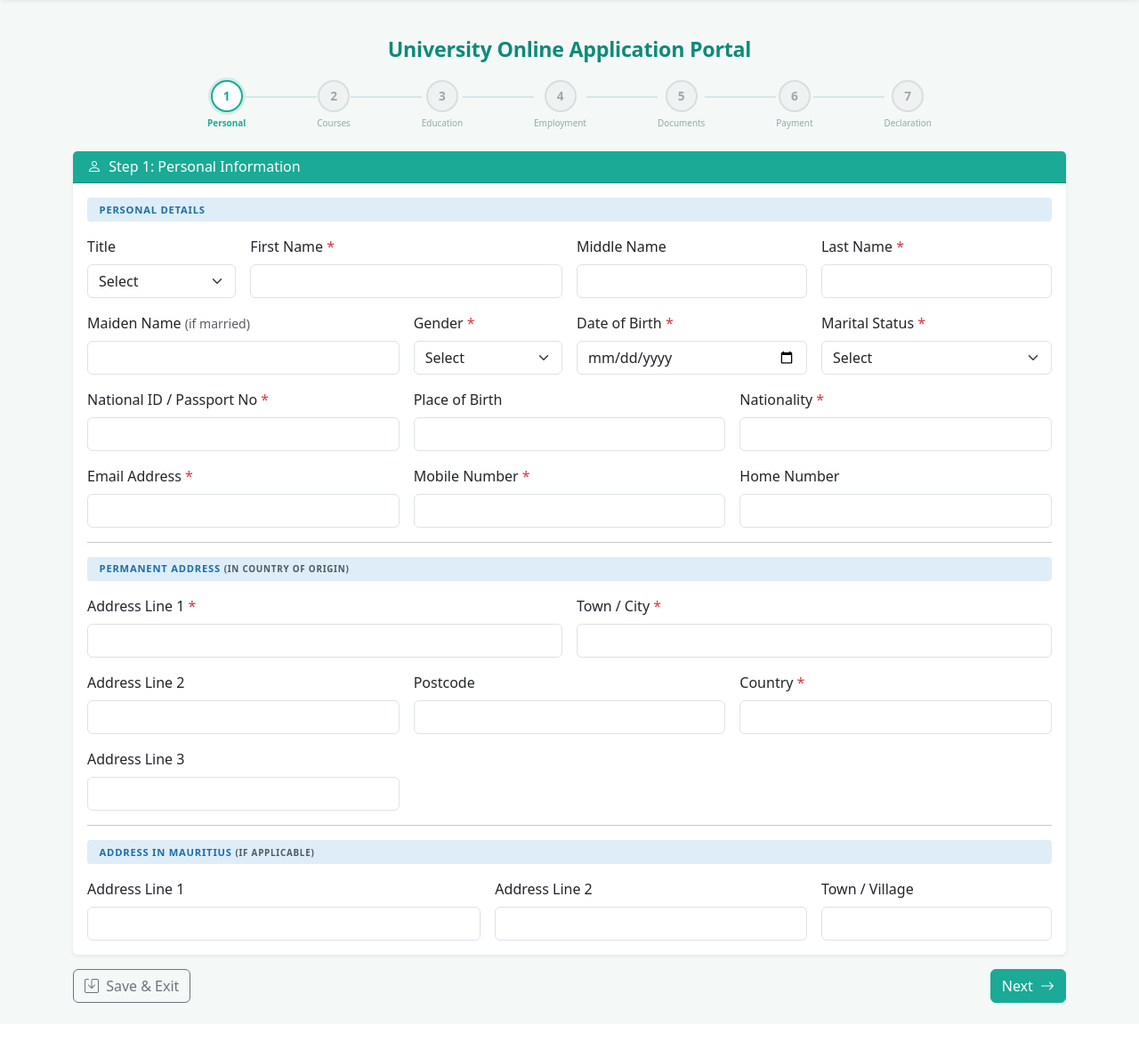
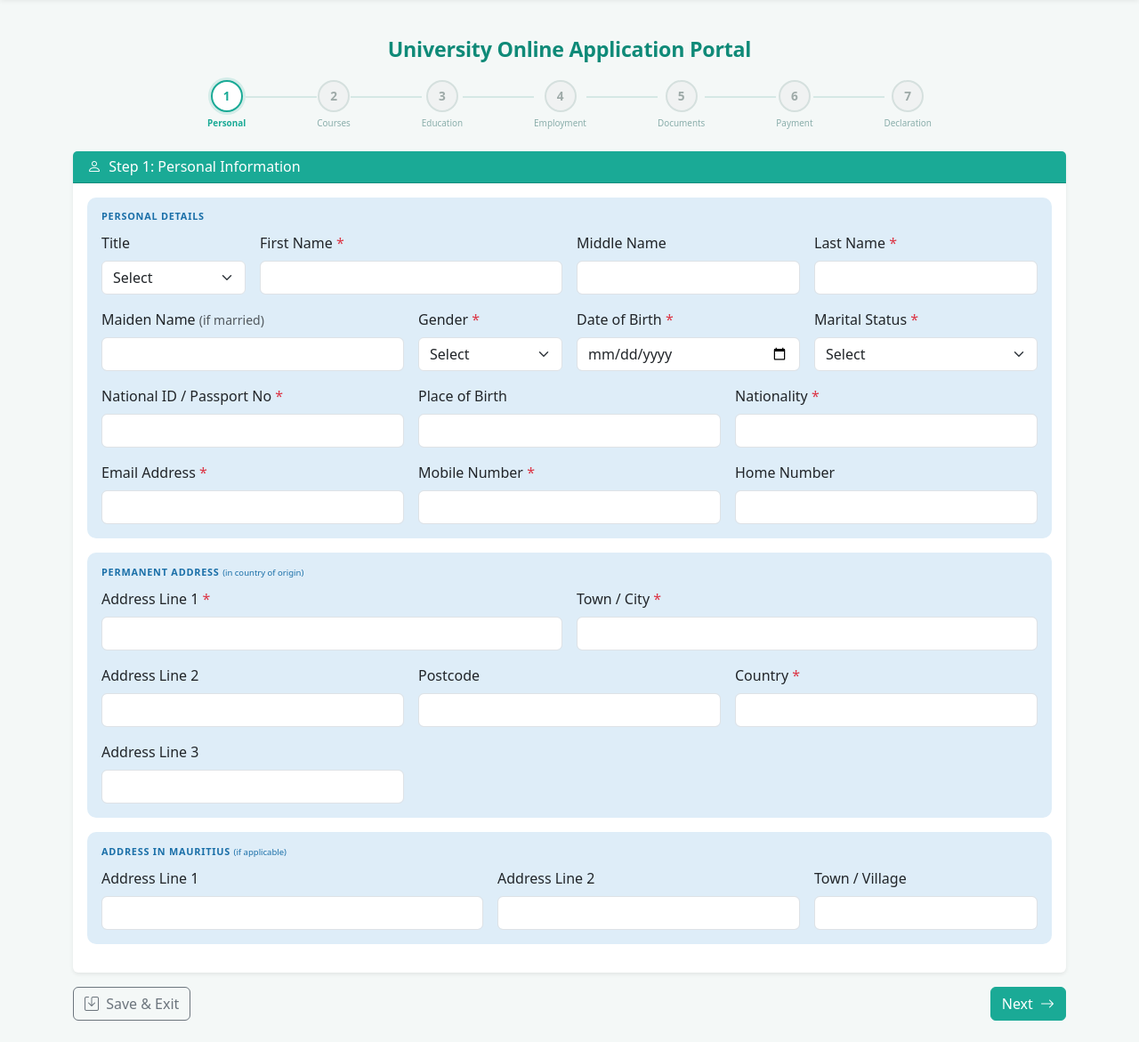
Before and after one commit to JustinAmani/Uni, a PHP site: page /application_form/index.php in a window 1280 px wide. Shown: the part 69-1240 px from the top of the page at 89% size. Before the commit the page ends 1196 px from the top, so only its background shows below. Run offline with PHP 8.4, Linux system fonts and the light colour scheme; the visitor is signed in with stand-in values (Sample User, id 1); data that the repository does not hold is empty.

Commit message:
UI: wrap all form sections in sky-blue section-block with rounded corners
Steps 1 & 2 sections now enclosed in <div class="section-block">:
  - Personal Details
  - Permanent Address (in country of origin)
  - Address in Mauritius (if applicable)
  - Parent / Guardian Details (if under 18)
  - Course Level & Year of Entry
  - Courses Applied For

CSS: .section-block has background #deedf8 (sky blue) + border-radius 10px
     .section-label is now plain text inside the block (no own background)
Remove all <hr class="my-3"> section separators replaced by block spacing

```diff
--- a/application_form/index.php
+++ b/application_form/index.php
@@ -393,6 +393,7 @@ require_once __DIR__ . '/../includes/navbar.php';
                 <h6 class="mb-0"><i class="bi bi-person me-1"></i> Step 1: Personal Information</h6>
             </div>
             <div class="card-body">
+                <div class="section-block">
                 <h6 class="section-label">Personal Details</h6>
                 <div class="row g-3">
                     <div class="col-md-2">
@@ -485,9 +486,10 @@ require_once __DIR__ . '/../includes/navbar.php';
                                value="<?= e($app['home_number'] ?? '') ?>" maxlength="30">
                     </div>
                 </div>
+                </div><!-- /section-block Personal Details -->
 
-                <hr class="my-3">
-                <h6 class="section-label">Permanent Address <small class="text-muted">(in country of origin)</small></h6>
+                <div class="section-block">
+                <h6 class="section-label">Permanent Address <small style="text-transform:none;letter-spacing:0;font-weight:400">(in country of origin)</small></h6>
                 <div class="row g-3">
                     <div class="col-md-6">
                         <label class="form-label">Address Line 1 <span class="text-danger">*</span></label>
@@ -520,9 +522,10 @@ require_once __DIR__ . '/../includes/navbar.php';
                                value="<?= e($app['perm_address_line3'] ?? '') ?>" maxlength="255">
                     </div>
                 </div>
+                </div><!-- /section-block Permanent Address -->
 
-                <hr class="my-3">
-                <h6 class="section-label">Address in Mauritius <small class="text-muted">(if applicable)</small></h6>
+                <div class="section-block">
+                <h6 class="section-label">Address in Mauritius <small style="text-transform:none;letter-spacing:0;font-weight:400">(if applicable)</small></h6>
                 <div class="row g-3">
                     <div class="col-md-5">
                         <label class="form-label">Address Line 1</label>
@@ -540,12 +543,13 @@ require_once __DIR__ . '/../includes/navbar.php';
                                value="<?= e($app['corr_town'] ?? '') ?>" maxlength="100">
                     </div>
                 </div>
+                </div><!-- /section-block Address in Mauritius -->
 
                 <?php if ($isMinor): ?>
-                <hr class="my-3">
-                <h6 class="section-label text-warning">
+                <div class="section-block" style="border-left:3px solid #f0a500;">
+                <h6 class="section-label" style="color:#9a6200;">
                     <i class="bi bi-exclamation-circle me-1"></i>
-                    Parent / Guardian Details <small class="text-muted">(required – applicant is under 18)</small>
+                    Parent / Guardian Details <small style="text-transform:none;letter-spacing:0;font-weight:400">(required – applicant is under 18)</small>
                 </h6>
                 <div class="row g-3">
                     <div class="col-md-6">
@@ -574,6 +578,7 @@ require_once __DIR__ . '/../includes/navbar.php';
                                value="<?= e($app['guardian_mobile'] ?? '') ?>" maxlength="30">
                     </div>
                 </div>
+                </div><!-- /section-block Guardian -->
                 <?php endif; ?>
             </div>
         </div>
@@ -589,7 +594,9 @@ require_once __DIR__ . '/../includes/navbar.php';
                 <h6 class="mb-0"><i class="bi bi-book me-1"></i> Step 2: Course Preferences</h6>
             </div>
             <div class="card-body">
-                <div class="row g-3 mb-4">
+                <div class="section-block">
+                <h6 class="section-label">Course Level &amp; Year of Entry</h6>
+                <div class="row g-3">
                     <div class="col-md-4">
                         <label class="form-label">Course Level</label>
                         <select name="course_level" class="form-select">
@@ -613,8 +620,10 @@ require_once __DIR__ . '/../includes/navbar.php';
                         </select>
                     </div>
                 </div>
+                </div><!-- /section-block Course Level -->
 
-                <h6 class="section-label">Courses Applied For <small class="text-muted">(in order of preference)</small></h6>
+                <div class="section-block">
+                <h6 class="section-label">Courses Applied For <small style="text-transform:none;letter-spacing:0;font-weight:400">(in order of preference)</small></h6>
                 <div class="alert alert-info py-2 small mb-3">
                     <i class="bi bi-info-circle me-1"></i>
                     <strong>FBM</strong> – Faculty of Business &amp; Management &nbsp;|&nbsp;
@@ -662,6 +671,7 @@ require_once __DIR__ . '/../includes/navbar.php';
                     </div>
                 </div>
                 <?php endfor; ?>
+                </div><!-- /section-block Courses Applied For -->
             </div>
         </div>
         <?php include __DIR__ . '/partials/form_buttons.php'; ?>
--- a/assets/css/style.css
+++ b/assets/css/style.css
@@ -216,20 +216,26 @@ body {
 }
 /* Keep existing udm-card-header for auth cards */
 
-/* Section labels – sky-blue block, NO separator line, matching UdM blue */
+/* Full section block – sky-blue background, rounded all 4 corners */
+.section-block {
+    background: var(--udm-blue-light);
+    border-radius: 10px;
+    padding: .9rem 1rem 1rem;
+    margin-bottom: 1rem;
+}
+
+/* Section label – just the title inside the block, no own background */
 .section-label {
     display: block;
-    width: 100%;
-    font-size: .7rem;
+    font-size: .68rem;
     font-weight: 700;
     text-transform: uppercase;
     letter-spacing: .07em;
     color: var(--udm-blue);
-    background: var(--udm-blue-light);
-    padding: .42rem .85rem;
-    border-radius: 4px;
-    margin-bottom: 1rem;
-    border: none;        /* no bottom line */
+    margin-bottom: .75rem;
+    padding: 0;
+    border: none;
+    background: transparent;
 }
 
 /* Input focus ring */
```
